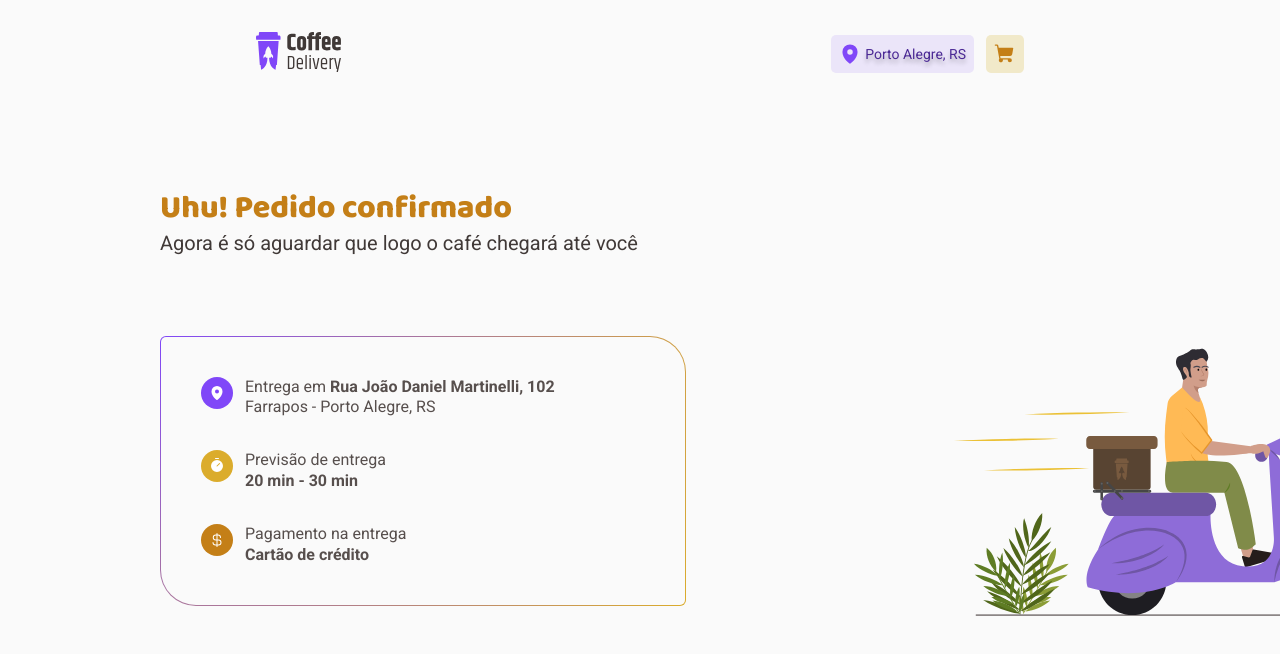
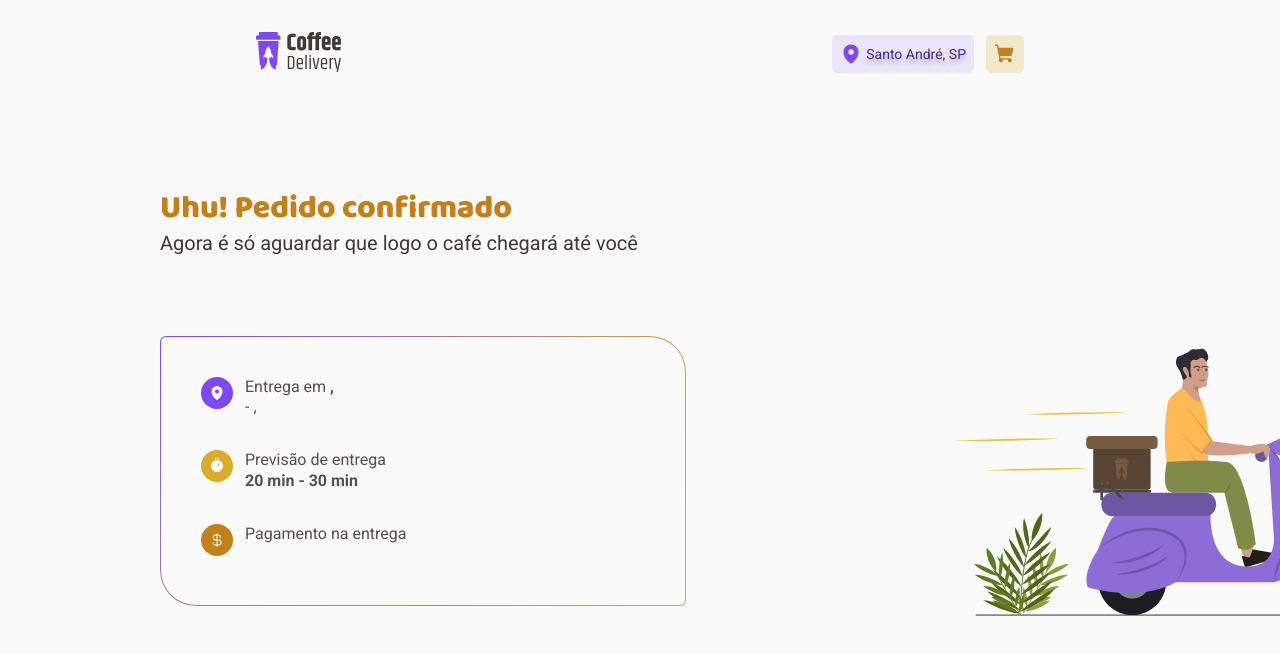
Before and after one commit to obaradelli/coffeDelivery, a React (Vite) app: page /sucess in a window 1280 px wide. Shown: the top 654 px of the page. Built offline with nearby package versions, Linux system fonts and the light colour scheme.

Commit message:
finished app

```diff
--- a/src/components/Header/index.tsx
+++ b/src/components/Header/index.tsx
@@ -5,10 +5,41 @@ import logoCoffe from '../../assets/logoCoffe.svg'
 import { MapPin, ShoppingCart } from 'phosphor-react'
 import { NavLink, Outlet } from 'react-router-dom'
 import { useCart } from '../../hooks/useCart'
+import { useEffect, useState } from 'react'
+
+interface AdressProps {
+  cidade: string
+  uf: string
+}
 
 export function Header() {
   const { colors } = useTheme()
   const { cartQuantity, setItemInStorage } = useCart()
+
+  const [adress, setAdress] = useState<AdressProps>()
+
+  function setToLocalAdress() {
+    const adressStorage = localStorage.getItem('endereco')
+
+    if (!adressStorage) {
+      const jAdress = {
+        cidade: 'Santo André',
+        uf: 'SP',
+      }
+
+      setAdress(jAdress)
+
+      return
+    }
+
+    const jAdress = JSON.parse(adressStorage) as AdressProps
+
+    setAdress(jAdress)
+  }
+
+  useEffect(() => {
+    setToLocalAdress()
+  }, [])
 
   return (
     <>
@@ -25,7 +56,9 @@ export function Header() {
               type="map-pin-fill"
               size={22}
             />
-            <span>Porto Alegre, RS</span>
+            <span>
+              {adress?.cidade}, {adress?.uf}
+            </span>
           </button>
 
           <NavLink to="/checkout" title="checkout">
--- a/src/pages/Checkout/CoffeeSelection/index.tsx
+++ b/src/pages/Checkout/CoffeeSelection/index.tsx
@@ -1,5 +1,7 @@
+import { useContext } from 'react'
 import { NavLink } from 'react-router-dom'
 import { dataFakeSelection } from '../../../database/fakeSelection'
+import { useAdress } from '../../../hooks/useAdress'
 import { useCart } from '../../../hooks/useCart'
 import { formatMoney } from '../../../utils/formatMoney'
 
@@ -16,6 +18,8 @@ import {
 const DELIVERY_PRICE = 3.5
 
 export const Frame2 = () => {
+  const { setStorage } = useAdress()
+
   const { cartItems, cartItemsTotal, cartQuantity } = useCart()
   const cartTotal = DELIVERY_PRICE + cartItemsTotal
 
@@ -54,7 +58,12 @@ export const Frame2 = () => {
               CONFIRMAR PEDIDO
             </button>
           ) : (
-            <NavLink to="/sucess" title="sucess" className="buttonbuy">
+            <NavLink
+              to="/sucess"
+              title="sucess"
+              className="buttonbuy"
+              onClick={setStorage}
+            >
               CONFIRMAR PEDIDO
             </NavLink>
           )}
--- a/src/pages/Checkout/paymentAdress/index.tsx
+++ b/src/pages/Checkout/paymentAdress/index.tsx
@@ -46,6 +46,12 @@ export function Frame1() {
         changeUf(data.uf)
         setFocus('number')
       })
+  }
+
+  function setFormaPagamento(
+    formaPagamento: 'Cartão de Credíto' | 'Cartão de Débito' | 'Dinheiro'
+  ) {
+    localStorage.setItem('pagamento', formaPagamento)
   }
 
   return (
@@ -151,7 +157,10 @@ export function Frame1() {
             <div className="formas-de-pagamento">
               <div className="direction">
                 <div>
-                  <button className="card">
+                  <button
+                    className="card"
+                    onClick={() => setFormaPagamento('Cartão de Credíto')}
+                  >
                     <CreditCard
                       color={colors['purple-']}
                       size={22}
@@ -162,7 +171,10 @@ export function Frame1() {
                   </button>
                 </div>
                 <div>
-                  <button className="card">
+                  <button
+                    className="card"
+                    onClick={() => setFormaPagamento('Cartão de Débito')}
+                  >
                     <Bank
                       color={colors['purple-']}
                       size={22}
@@ -173,7 +185,10 @@ export function Frame1() {
                   </button>
                 </div>
                 <div>
-                  <button className="card">
+                  <button
+                    className="card"
+                    onClick={() => setFormaPagamento('Dinheiro')}
+                  >
                     <Money
                       color={colors['purple-']}
                       size={22}
--- a/src/pages/Sucess/index.tsx
+++ b/src/pages/Sucess/index.tsx
@@ -3,8 +3,56 @@ import { MapPin, Timer, CurrencyDollar } from 'phosphor-react'
 
 import Illustration from '../../assets/Illustration.svg'
 import { ThemeConsumer } from 'styled-components'
+import { useEffect, useState } from 'react'
+
+type PaymentType = 'Cartão de Credíto' | 'Cartão de Débito' | 'Dinheiro' | ''
+
+interface AdressProps {
+  cep: string
+  rua: string
+  numero: string
+  complemento: string
+  bairro: string
+  cidade: string
+  uf: string
+  changeCep: string
+  changeRua: string
+  changeNumero: string
+  changeComplemento: string
+  changeBairro: string
+  changeCidade: string
+  changeUf: string
+}
 
 export function Sucess() {
+  const [adress, setAdress] = useState<AdressProps>()
+  const [payment, setPaymant] = useState<PaymentType>('')
+
+  function setToLocalPayment() {
+    const paymentStorage = localStorage.getItem('pagamento') as PaymentType
+
+    if (!paymentStorage) return
+
+    setPaymant(paymentStorage)
+  }
+
+  function setToLocalAdress() {
+    const adressStorage = localStorage.getItem('endereco')
+
+    if (!adressStorage) return
+
+    const jAdress = JSON.parse(adressStorage) as AdressProps
+
+    console.log(jAdress)
+
+    setAdress(jAdress)
+  }
+
+  useEffect(() => {
+    setToLocalPayment()
+    setToLocalAdress()
+  }, [])
+
   return (
     <DivContainer>
       <div className="geral">
@@ -23,10 +71,15 @@ export function Sucess() {
                 </div>
                 <div>
                   <h3>
-                    Entrega em <h4> Rua João Daniel Martinelli, 102</h4>
+                    Entrega em{' '}
+                    <h4>
+                      {adress?.rua}, {adress?.numero}
+                    </h4>
                   </h3>
                   <div className="separator">
-                    <p>Farrapos - Porto Alegre, RS</p>
+                    <p>
+                      {adress?.bairro} - {adress?.cidade}, {adress?.uf}
+                    </p>
                   </div>
                 </div>
               </div>
@@ -57,7 +110,7 @@ export function Sucess() {
                   <h3>Pagamento na entrega</h3>
                   <div className="separator">
                     <p>
-                      <h4>Cartão de crédito</h4>
+                      <h4>{payment}</h4>
                     </p>
                   </div>
                 </div>
```
